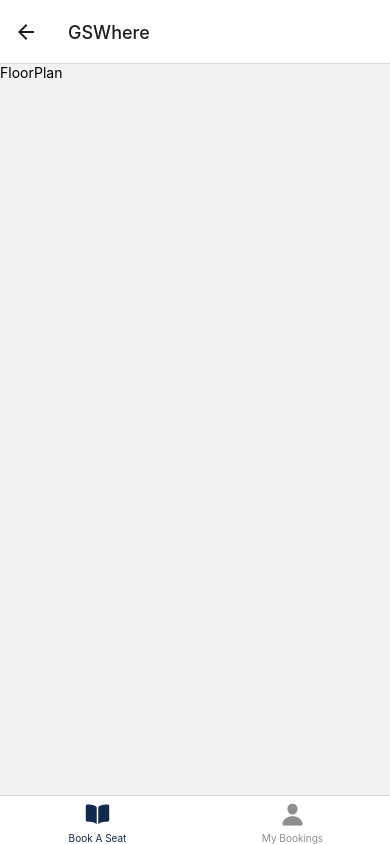
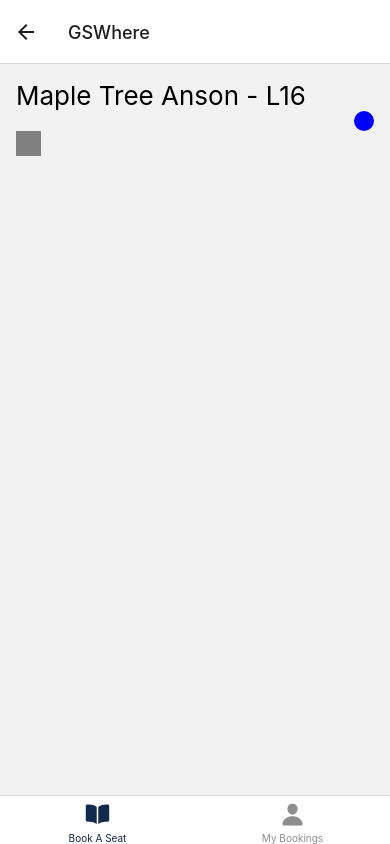
Before and after one commit to royleochan/GSWhere, a React Native app: screen /FloorPlan in a window 390 px wide. Both pictures are taken after a click on the button "LOGIN". Built offline with nearby package versions, Linux system fonts and the light colour scheme.

Commit message:
feat: add desk and chair stuff

```diff
--- /dev/null
+++ b/src/components/Desk.tsx
@@ -0,0 +1,15 @@
+import { View, Text } from "react-native";
+
+const Desk = () => {
+  return (
+    <View
+      style={{
+        width: 25,
+        height: 25,
+        backgroundColor: "gray",
+      }}
+    ></View>
+  );
+};
+
+export default Desk;
--- /dev/null
+++ b/src/components/Seat.tsx
@@ -0,0 +1,7 @@
+import { Badge } from "react-native-paper";
+
+const Seat = () => {
+  return <Badge style={{ backgroundColor: "blue" }}></Badge>;
+};
+
+export default Seat;
--- /dev/null
+++ b/src/hooks/useChangeOrientation.ts
@@ -0,0 +1,23 @@
+import { useFocusEffect } from "@react-navigation/native";
+import { lockAsync, OrientationLock } from "expo-screen-orientation";
+
+const useChangeOrientation = (orientation) => {
+  let result;
+  if (orientation === "portrait") {
+    result = OrientationLock.PORTRAIT_UP;
+  } else if (orientation === "landscape") {
+    result = OrientationLock.LANDSCAPE_RIGHT;
+  } else {
+    ("");
+  }
+
+  const changeScreenOrientation = async () => {
+    await lockAsync(result);
+  };
+
+  useFocusEffect(() => {
+    changeScreenOrientation();
+  });
+};
+
+export default useChangeOrientation;
--- a/src/hooks/useChangeToPortrait.ts
+++ /dev/null
@@ -1,14 +0,0 @@
-import { useFocusEffect } from "@react-navigation/native";
-import { lockAsync, OrientationLock } from "expo-screen-orientation";
-
-const useChangeToPortrait = () => {
-  const changeScreenOrientation = async () => {
-    await lockAsync(OrientationLock.PORTRAIT_UP);
-  };
-
-  useFocusEffect(() => {
-    changeScreenOrientation();
-  });
-};
-
-export default useChangeToPortrait;
--- a/src/screens/FilterSecondScreen.tsx
+++ b/src/screens/FilterSecondScreen.tsx
@@ -1,10 +1,10 @@
 import { View, Text } from "react-native";
 
 import MainButton from "components/MainButton";
-import useChangeToPortrait from "hooks/useChangeToPortrait";
+import useChangeOrientation from "hooks/useChangeOrientation";
 
 const FilterSecondScreen = ({ navigation }) => {
-  useChangeToPortrait();
+  useChangeOrientation("portrait");
 
   return (
     <View>
--- a/src/screens/FloorPlanScreen.tsx
+++ b/src/screens/FloorPlanScreen.tsx
@@ -1,21 +1,26 @@
-import { View, Text } from "react-native";
-import { lockAsync, OrientationLock } from "expo-screen-orientation";
-import { useEffect } from "react";
+import { View, StyleSheet, Text } from "react-native";
+
+import Seat from "components/Seat";
+import Desk from "components/Desk";
+import useChangeOrientation from "hooks/useChangeOrientation";
 
 const FloorPlanScreen = () => {
-  const changeScreenOrientation = async () => {
-    await lockAsync(OrientationLock.LANDSCAPE_RIGHT);
-  };
-
-  useEffect(() => {
-    changeScreenOrientation();
-  }, []);
+  useChangeOrientation("landscape");
 
   return (
-    <View>
-      <Text>FloorPlan</Text>
+    <View style={styles.container}>
+      <Text style={{ fontSize: 26 }}>Maple Tree Anson - L16</Text>
+      <Seat />
+      <Desk />
     </View>
   );
 };
 
 export default FloorPlanScreen;
+
+const styles = StyleSheet.create({
+  container: {
+    flex: 1,
+    padding: 16,
+  },
+});
--- a/src/screens/ProfileScreen.tsx
+++ b/src/screens/ProfileScreen.tsx
@@ -1,12 +1,19 @@
 import { View, StyleSheet, Text } from "react-native";
 import { Avatar } from "react-native-paper";
 
+import useChangeOrientation from "hooks/useChangeOrientation";
+
 const ProfileScreen = () => {
+  useChangeOrientation("portrait");
+
   return (
     <View style={styles.container}>
       <View style={styles.profileHeaderContainer}>
         <Avatar.Icon size={52} icon="account" />
         <Text>charoy</Text>
+      </View>
+      <View style={{ marginTop: 30 }}>
+        <Text style={{ fontSize: 24, fontWeight: "bold" }}>My Bookings</Text>
       </View>
     </View>
   );
```
